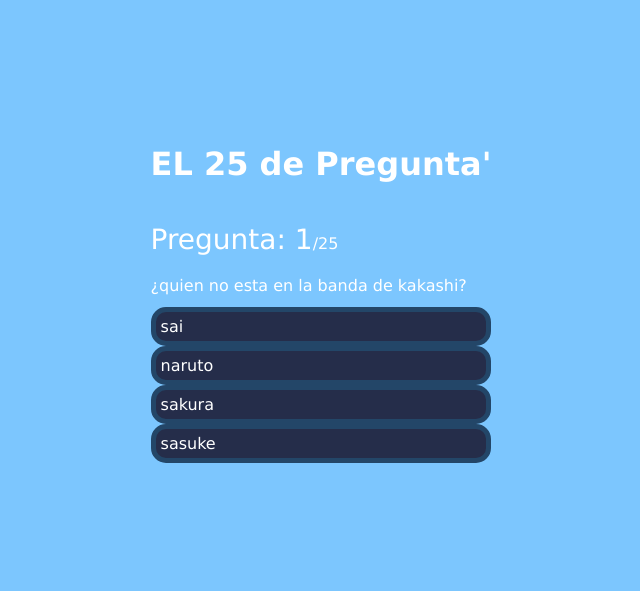
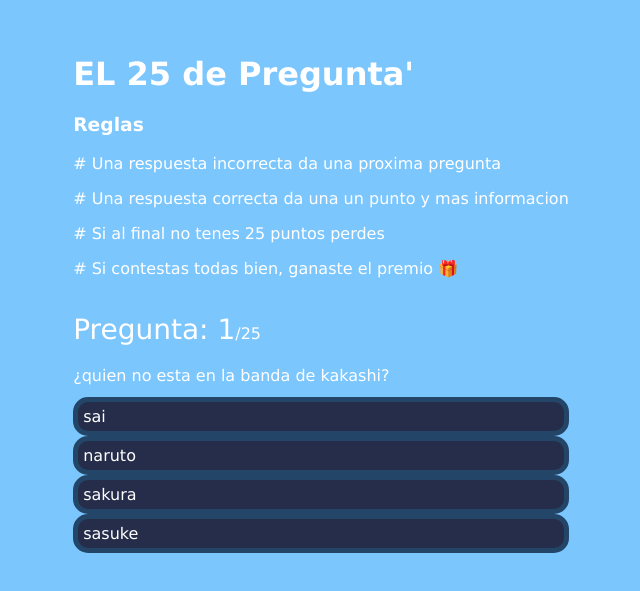
Before and after one commit to ltrzalez/quiz-game, a React (Create React App) app: page / in a window 1280 px wide. Shown: the part 107-698 px from the top of the page, without its empty margins (319-959 px from the left). Built offline with nearby package versions, Linux system fonts and the light colour scheme.

Commit message:
added rlz

```diff
--- a/src/componentes/Header.js
+++ b/src/componentes/Header.js
@@ -3,6 +3,11 @@ function Header () {
         <div >
           <header >
               <h1>EL 25 de Pregunta'</h1>
+              <h3>Reglas</h3>
+              <p># Una respuesta incorrecta da una proxima pregunta</p>
+              <p># Una respuesta correcta da una un punto y mas informacion</p>
+              <p># Si al final no tenes 25 puntos perdes</p>
+              <p># Si contestas todas bien, ganaste el premio 🎁</p>
           </header>
           <br/>
         </div>
```
